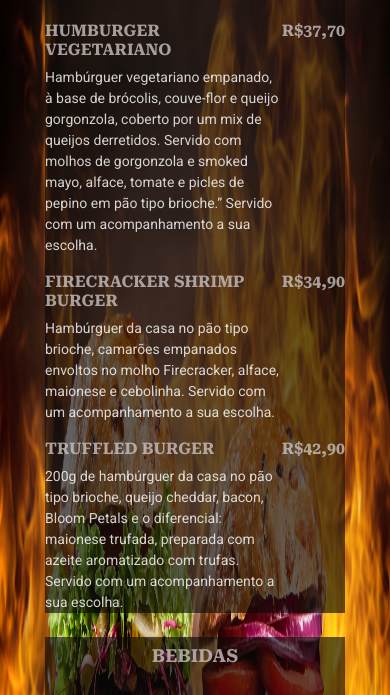
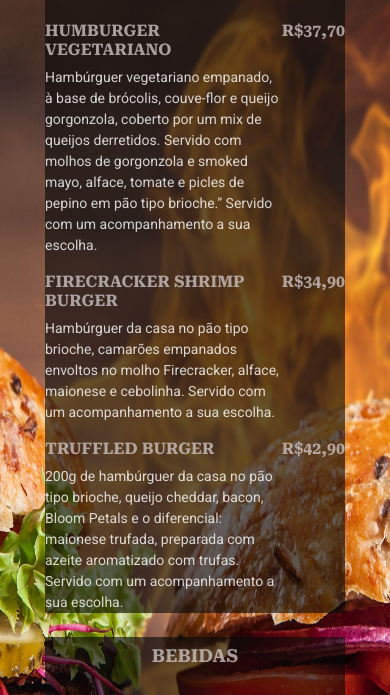
Before and after one commit to JulioCvieira/progeto-de-cardapio, a plain HTML site: page index.html in a window 390 px wide. Shown: the part 167-862 px from the top of the page. Drawn offline with Linux system fonts and the light colour scheme.

Commit message:
Update index.html

```diff
--- a/index.html
+++ b/index.html
@@ -1,19 +1,40 @@
 <!DOCTYPE html>
 <html lang="pt-br">
   <head>
-    <style>
-      body{
-        background-image: url('imagem/fundo002.jpg');
-        background-repeat: round;
-      }
-      </style>
+
     <link rel="preconnect" href="https://fonts.googleapis.com">
 <link rel="preconnect" href="https://fonts.gstatic.com" crossorigin>
 <link href="https://fonts.googleapis.com/css2?family=Roboto&family=Roboto+Serif:opsz,wght@8..144,700&display=swap" rel="stylesheet">
 
     <meta charset="UTF-8">
     <meta name="viewport" content="width=device-width, initial-scale=1.0">
-    <title>ROCKETCOFFEE</title>
+
+    <style class="background">
+      body {
+        background-image: url('imagem/fundo002.jpg');
+        background-repeat: round;
+      }
+
+      @media screen and (max-width: 800px) {
+        body {
+          background-image: url('imagem/fundo003.jpg');
+          background-repeat: round;
+        }
+      }
+
+      @media screen and (max-width: 600px) {
+        body {
+          background-image: url('imagem/fundo004.jpg');
+          background-repeat: round;
+        }
+      }
+
+
+      </style>
+
+      <link rel="icon" href="./favicons/favicon-16x16.png">
+
+    <title>ROCKETBURGER</title>
 
     <link rel="stylesheet" href="./style.css">
 
```
